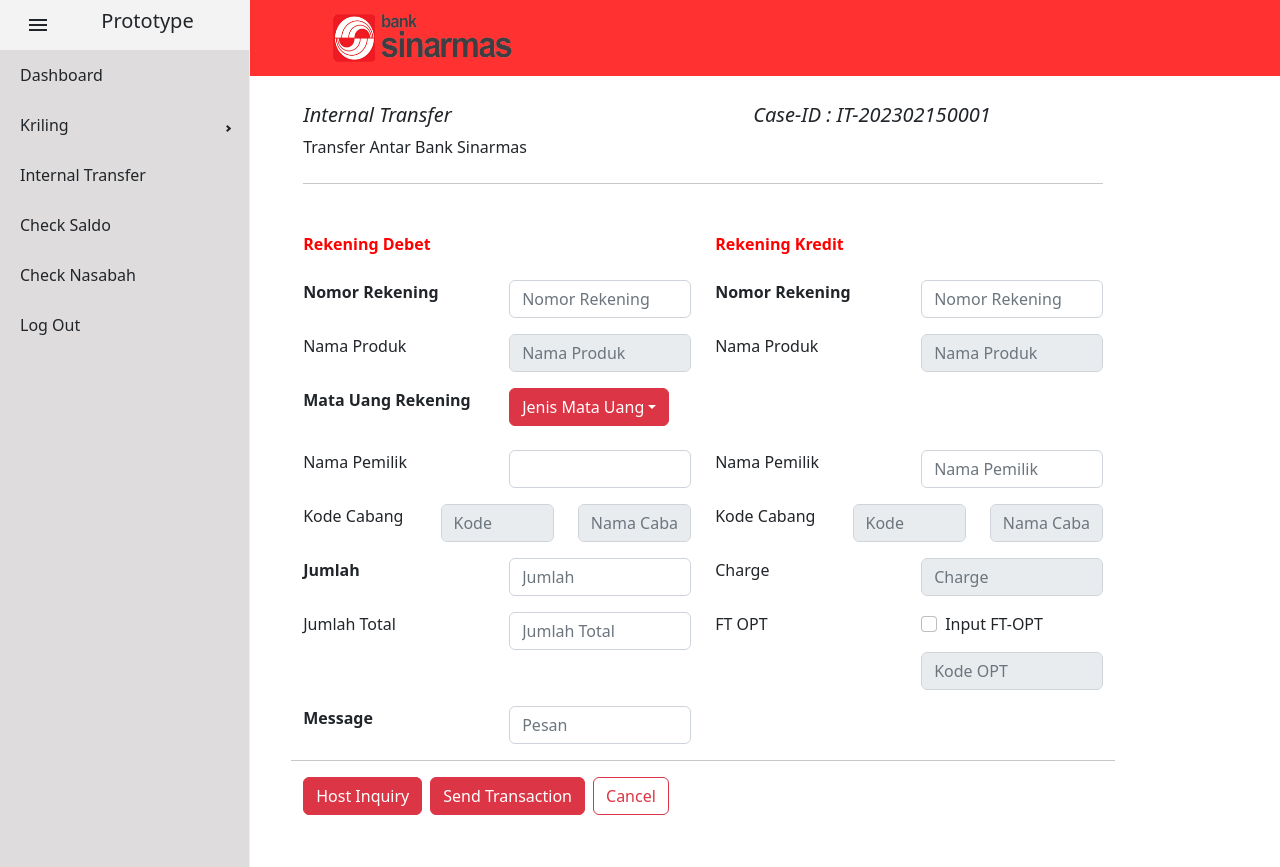
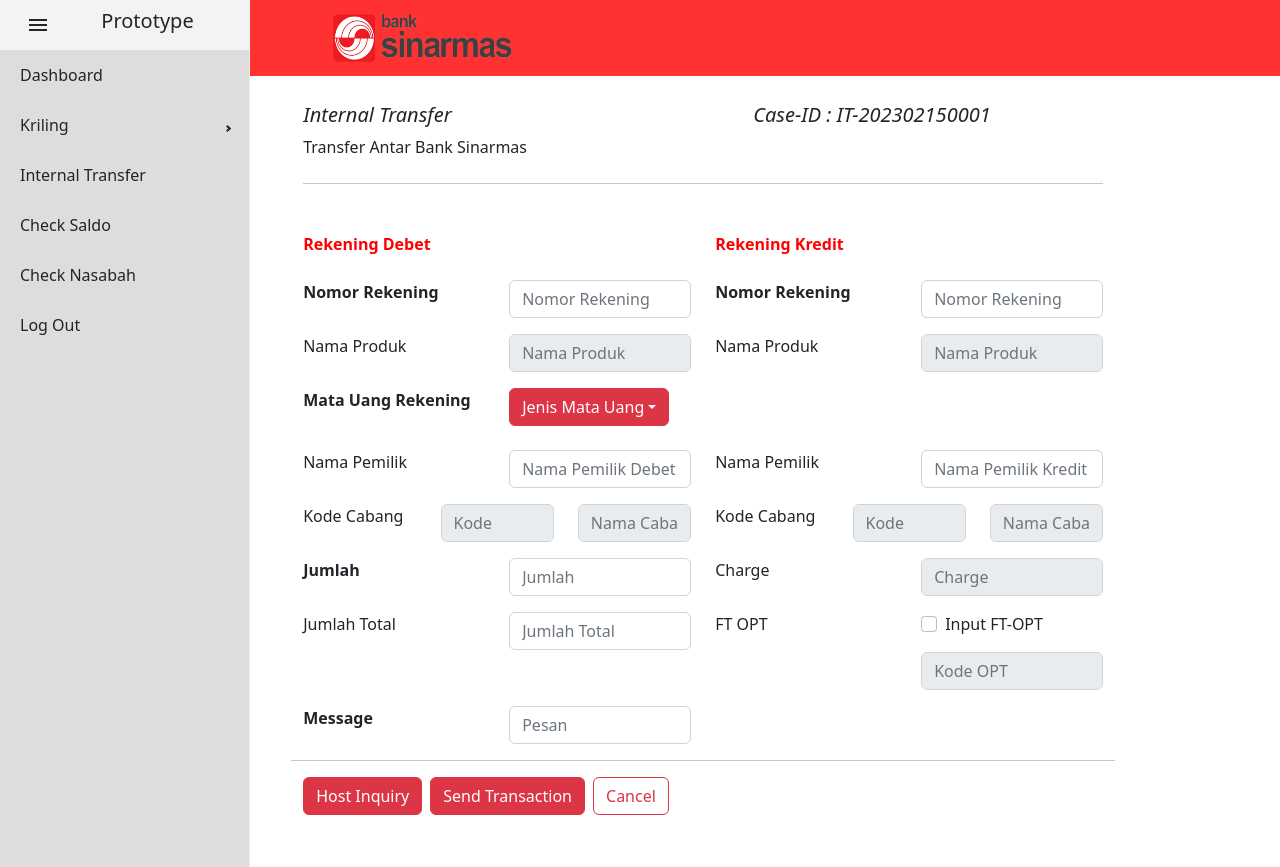
Before and after one commit to gerhanaaby/fe_teller_react, a React (Create React App) app: page /internal_transfer in a window 1280 px wide. Built offline with nearby package versions, Linux system fonts and the light colour scheme; sample sign-in values are in the browser's storage.

Commit message:
benerin internal_transfer

```diff
--- a/src/pages/internal_transfer.js
+++ b/src/pages/internal_transfer.js
@@ -17,8 +17,8 @@ export default function InternalTransfer() {
     nomorRekKredit: "",
     namaProdukDebet: "",
     namaProdukKredit: "",
-    namaPemilikDebet: "",
-    namaPemilikKredit: "",
+    namaPemilikDebet: "Nama Pemilik Debet",
+    namaPemilikKredit: "Nama Pemilik Kredit",
     kodeCabangDebet: "",
     kodeCabangKredit: "",
     namaCabangKredit: "",
@@ -110,7 +110,7 @@ export default function InternalTransfer() {
           creditAccountNo: values.nomorRekKredit,
           creditAmount: jumlah.jumlah,
           creditCurrency: mataUangRek.mataUangRek,
-          transactionDate: values.tanggalTransaksi,
+          transactionDate: "20210726",
           remark: values.pesan,
           beneficiaryName: values.namaPemilikKredit,
           debitAccountName: values.namaPemilikDebet,
@@ -125,6 +125,14 @@ export default function InternalTransfer() {
         }
       )
       .then((res) => {
+        console.log(values.nomorRekDebet);
+        console.log(values.nomorRekKredit);
+        console.log(jumlah.jumlah);
+        console.log(mataUangRek.mataUangRek);
+        console.log(values.pesan);
+        console.log(values.namaPemilikKredit);
+        console.log(values.namaPemilikDebet);
+
         console.log(res.data);
         const endTime = performance.now();
         const responseTime = endTime - startTime;
@@ -291,7 +299,7 @@ export default function InternalTransfer() {
           </Col>
           <Col>
             <Form.Control
-              placeholder="Nama Pemilik"
+              placeholder={values.namaPemilikKredit}
               onChange={(u) =>
                 setValues({ ...values, namaPemilikKredit: u.target.value })
               }
@@ -350,7 +358,10 @@ export default function InternalTransfer() {
             </Form.Label>
           </Col>
           <Col>
-            <Form.Control placeholder={jumlah.jumlah} />
+            <Form.Control
+              placeholder={jumlah.jumlah}
+              onChange={(u) => setJumlah({ jumlah: u.target.value })}
+            />
           </Col>
           <Col>
             <Form.Label>Charge</Form.Label>
```
